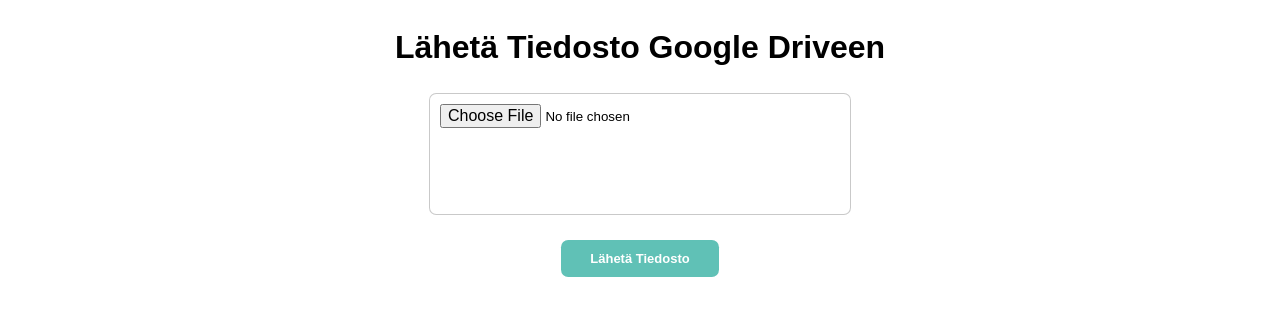
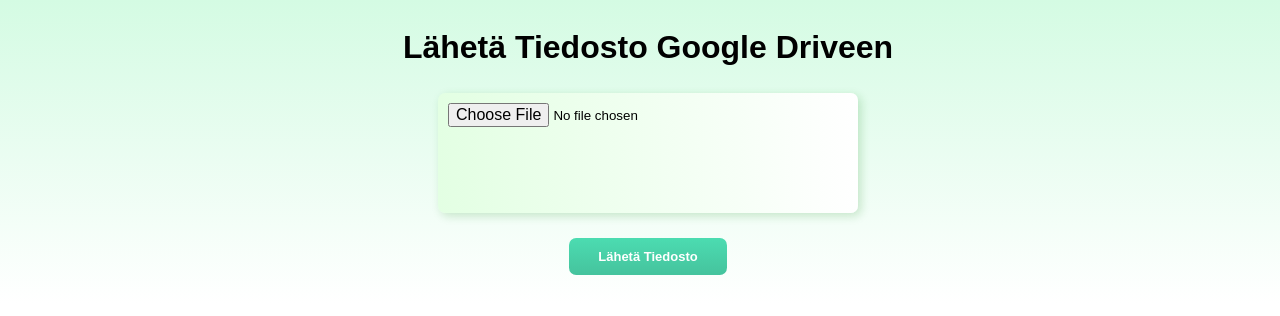
Before and after one commit to PeetuVainio/googledriveupload, a React (Create React App) app in the folder my-app/: page / in a window 1280 px wide. Shown: the top 316 px of the page. Built offline with nearby package versions, Linux system fonts and the light colour scheme.

Commit message:
css updates and some functionality

```diff
--- a/my-app/package.json
+++ b/my-app/package.json
@@ -9,6 +9,7 @@
     "react": "^18.2.0",
     "react-dom": "^18.2.0",
     "react-scripts": "5.0.1",
+    "react-toastify": "^10.0.4",
     "web-vitals": "^2.1.4"
   },
   "scripts": {
--- a/my-app/src/App.css
+++ b/my-app/src/App.css
@@ -14,7 +14,18 @@
   --radius: 0.45rem;
 }
 
-.uploadsubmitbutton {
+body {
+  padding: 0;
+  width: 100%;
+  height: 100%;
+  overflow-x: hidden;
+  background-color: white;
+  background-image: linear-gradient(rgb(212, 251, 227), rgb(255, 255, 255));
+  background-repeat: no-repeat;
+  background-size: auto;
+}
+
+.uploadSubmitButton {
   color: white;
   font-family: var(--font);
   font-weight: 600;
@@ -22,38 +33,30 @@
   outline: none;
   border: none;
   padding: 0.70rem 1.85rem;
-  background-color: var(--accent);
+  background-color: #45c39d;
+  background-image: linear-gradient(#4cdcb1, #45c39d);
   border-radius: var(--radius);
   cursor: pointer;
   margin-top: 20px;
   margin-bottom: 20px;
 }
 
-.kopioilinkkibutton {
-  color: white;
-  font-family: var(--font);
-  font-weight: 600;
-  font-size: 13px;
-  outline: none;
-  border: none;
-  padding: 0.35rem 0.925rem;
-  background-color: var(--accent);
-  border-radius: var(--radius);
-  cursor: pointer;
-  margin-left: 10px;
+.uploadSubmitButton:hover {
+  background-color: #4ee3b7;
+  background-image: linear-gradient(#4cdcb1, #4ee3b7);
+  box-shadow: 2px 2px 10px rgba(96, 255, 191, 0.36);
 }
 
-.uploadsubmitbutton.loading {
-  background-color: #ff5b5b;  /* Punainen väri latauksen aikana */
-  cursor: not-allowed;  /* Estä kursorin muutos latauksen aikana */
+.uploadSubmitButton.loading {
+  cursor: not-allowed;
 }
 
-
-.selectfilesbox {
+.selectFilesBox {
     background-color: #B5E2DD01;
+    background-image: linear-gradient(to right, rgb(227, 255, 227), rgb(255, 255, 255));
+    box-shadow: 3px 3px 10px rgba(19, 132, 19, 0.197);
     padding: 10px;
     border-radius: var(--radius);
-    border: 1.5px solid var(--general-gray);
     width: 400px;
     margin: 5px;
     height: 100px;
@@ -64,25 +67,24 @@ input[type=file]::file-selector-button {
   font-size: 1.2em;
 }
 
-/* Center only the spinner vertically */
-.App {
+.uploadApp {
   font-family: var(--font);
   display: flex;
   flex-direction: column;
   align-items: center;
   justify-content: flex-start;
-  height: 100vh;
+  height: auto;
+  text-align: center;
 }
 
-/* Loading spinner style */
-.loadingcircle-container {
+.loadingCircle-Container {
   display: flex;
   flex-direction: column;
   align-items: center;
   margin-top: 10px;
 }
 
-.loadingcircle {
+.loadingCircle {
   border: 8px solid #f3f3f3;
   border-top: 8px solid var(--accent);
   border-radius: 50%;
@@ -96,3 +98,17 @@ input[type=file]::file-selector-button {
   0% { transform: rotate(0deg); }
   100% { transform: rotate(360deg); }
 }
+
+.tealButton {
+  cursor: pointer;
+  outline: none;
+  border: none;
+  width: 110px;
+  font-family: var(--font);
+  font-weight: 600;
+  border-radius: var(--radius);
+  background-color: #45c39d;
+  background-image: linear-gradient(#4cdcb1, #45c39d);
+  color: white;
+  padding: 0.70rem;
+}
--- a/my-app/src/App.js
+++ b/my-app/src/App.js
@@ -48,7 +48,6 @@ function App() {
   // Käsitellään palvelimen vastaus JSON-muodossa
   const data = await response.json();
   console.log("Tiedosto lähetetty onnistuneesti");
-      console.log("Palvelimen vastaus:", data.files);
 
   // Haetaan Google Drive -linkit palvelimen vastauksesta
   const links = data.files.map(file => file.webViewLink);
@@ -82,16 +81,33 @@ function App() {
   }, 3000);
 };
 
+const handleFileChange = () => {
+const fileInput = fileInputRef.current;
+
+if (fileInput && fileInput.files.length > 0) {
+  const allowedFileTypes =
+  ['image/jpg', 'image/jpeg', 'image/png', 'image/gif', 'image/jfif', 'application/pdf', 'image/webp', 'video/mp4', 'audio/mp4']; // Hyväksytyt tiedostotyypit
+
+  const selectedFileType = fileInput.files[0].type;
+
+  if (!allowedFileTypes.includes(selectedFileType)) {
+  alert('Valittua tiedostotyyppiä ei voida lisätä.');
+  fileInput.value = '';
+  }
+}
+};
+
 return (
-    <div className="App">
+  <div className="uploadApp">
     <h1>Lähetä Tiedosto Google Driveen</h1>
 
     {/* Tiedostokenttä */}
-      <input className="selectfilesbox" type="file" ref={fileInputRef} />
+    <input className="selectFilesBox" id="filesBox" type="file" ref={fileInputRef} onChange={handleFileChange}
+    accept=".jpg,.jpeg,.png,.gif,.jfif,.pdf,.webp,.mp4"/>
 
     {/* Lataa tiedosto -painike */}
     <button
-        className={`uploadsubmitbutton ${loading ? 'loading' : ''}`}
+        className={`uploadSubmitButton ${loading ? 'loading' : ''}`}
         onClick={handleFileUpload}
         disabled={disableButton} // Estetään painike, kun lataus on käynnissä
     >
@@ -100,8 +116,8 @@ function App() {
 
     {/* Näytä latausikoni, jos lataus on käynnissä */}
     {loading && (
-        <div className="loadingcircle-container">
-          <div className="loadingcircle"></div>
+        <div className="loadingCircle-container">
+        <div className="loadingCircle"></div>
         </div>
     )}
 
@@ -112,25 +128,24 @@ function App() {
     {driveLinks.length > 0 && (
         <div>
         <p>Google Drive linkki:</p>
-          <ul>
+        <ul className="link-ul">
             {/* Luo lista Google Drive -linkeistä */}
             {driveLinks.map((link, index) => (
-              <li key={index}>
+            <ul key={index} className="link-ul">
                 <a href={link} target="_blank" rel="noopener noreferrer">{link}</a>
                 <button
-                  className="kopioilinkkibutton"
+                className="tealButton"
                 onClick={() => copyToClipboard(link, index)}
                 disabled={copyButtonState[index]} // Estetään nappia, jos se on jo kopioitu
                 >
                 {copyButtonState[index] ? 'Linkki kopioitu!' : 'Kopioi linkki'}
                 </button>
-              </li>
+            </ul>
             ))}
         </ul>
       </div>
     )}
   </div>
-  );
-}
+)}
 
 export default App;
```
Also changed, not shown: 2 other files (tests, documents, lock files or other folders). Lines whose indentation alone changed are shown as unchanged.
